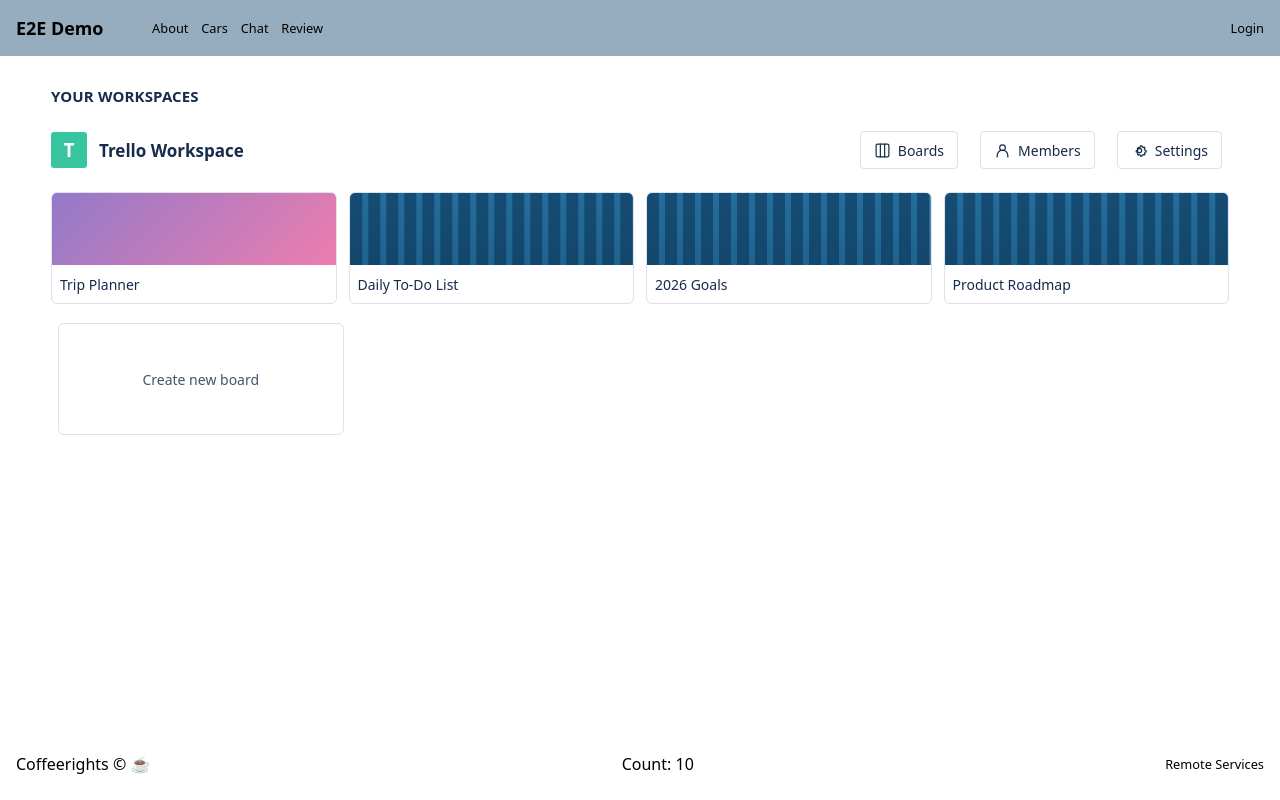
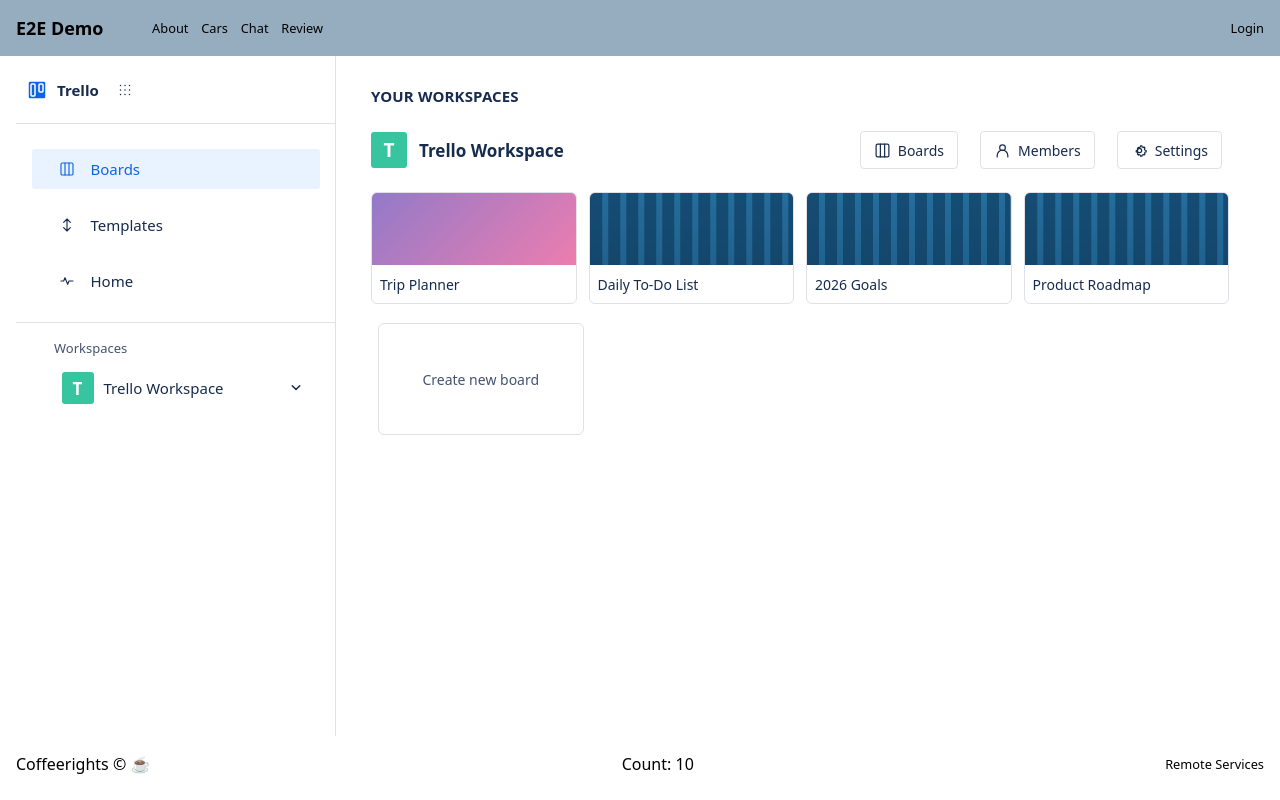
Before and after one commit to ofekmeshulam46-bot/Trello-Frontend, a React (Vite) app: page /boards in a window 1280 px wide. Built offline with nearby package versions, Linux system fonts and the light colour scheme; no server answers.

Commit message:
board-page nav bar

```diff
--- a/src/assets/styles/cmps/board/BoardIndex.css
+++ b/src/assets/styles/cmps/board/BoardIndex.css
@@ -1,12 +1,166 @@
 .board-index {
+  display: grid;
+  grid-template-columns: 320px minmax(0, 1fr);
   min-height: calc(100vh - 7.5rem);
   width: 100%;
   background: #fff;
-  padding: 30px 35px;
+}
+
+.board-sidebar {
+  min-height: calc(100vh - 7.5rem);
+  border-right: 1px solid #dfe1e6;
+  background: #fff;
+  color: #172b4d;
+}
+
+.sidebar-brand {
+  position: relative;
+  display: flex;
+  height: 68px;
+  align-items: center;
+  border-bottom: 1px solid #dfe1e6;
+  padding: 0 8px;
+}
+
+.sidebar-switcher {
+  display: grid;
+  width: 34px;
+  height: 34px;
+  place-items: center;
+  border: 0;
+  background: transparent;
+  color: #172b4d;
+  cursor: pointer;
+}
+
+.sidebar-switcher svg {
+  width: 18px;
+  height: 18px;
+  fill: currentColor;
+  stroke: none;
+}
+
+.sidebar-app-icon {
+  display: grid;
+  width: 26px;
+  height: 26px;
+  margin-right: 7px;
+  place-items: center;
+  color: #fff;
+}
+
+.sidebar-app-icon svg {
+  width: 24px;
+  height: 24px;
+  fill: #0c66e4;
+  stroke: #fff;
+  stroke-width: 1.5;
+}
+
+.sidebar-brand-name {
+  color: #172b4d;
+  font-size: 15px;
+  font-weight: 700;
+}
+
+.sidebar-nav {
+  display: grid;
+  gap: 1px;
+  padding: 17px 8px 14px;
+  border-bottom: 1px solid #dfe1e6;
+}
+
+.sidebar-nav-item {
+  display: flex;
+  height: 40px;
+  align-items: center;
+  gap: 16px;
+  border: 0;
+  border-radius: 3px;
+  background: transparent;
+  padding: 0 27px;
+  color: #172b4d;
+  font: inherit;
+  font-size: 15px;
+  text-align: left;
+  cursor: pointer;
+}
+
+.sidebar-nav-item.active {
+  background: #e9f2ff;
+  color: #0c66e4;
+}
+
+.sidebar-nav-item svg {
+  width: 16px;
+  height: 16px;
+  fill: none;
+  stroke: currentColor;
+  stroke-linecap: round;
+  stroke-linejoin: round;
+  stroke-width: 1.7;
+}
+
+.sidebar-workspaces {
+  padding: 16px 8px;
+}
+
+.sidebar-workspaces h4 {
+  margin: 0 0 8px;
+  padding: 0 30px;
+  color: #44546f;
+  font-size: 13px;
+  font-weight: 500;
+}
+
+.sidebar-workspace {
+  display: flex;
+  width: 100%;
+  height: 46px;
+  align-items: center;
+  gap: 10px;
+  border: 0;
+  border-radius: 3px;
+  background: transparent;
+  padding: 0 30px;
+  color: #172b4d;
+  font: inherit;
+  font-size: 15px;
+  text-align: left;
+  cursor: pointer;
+}
+
+.sidebar-workspace:hover {
+  background: #f4f5f7;
+}
+
+.sidebar-workspace-logo {
+  display: grid;
+  width: 32px;
+  height: 32px;
+  flex: 0 0 32px;
+  place-items: center;
+  border-radius: 3px;
+  background: #37c5a0;
+  color: #fff;
+  font-size: 17px;
+  font-weight: 700;
+}
+
+.sidebar-workspace > svg {
+  width: 18px;
+  height: 18px;
+  margin-left: auto;
+  fill: none;
+  stroke: currentColor;
+  stroke-linecap: round;
+  stroke-linejoin: round;
+  stroke-width: 2;
 }
 
 .board-main {
   width: 100%;
+  padding: 30px 35px;
 }
 
 .workspace-title {
@@ -173,6 +327,10 @@
 
 @media (max-width: 900px) {
   .board-index {
+    grid-template-columns: 220px minmax(0, 1fr);
+  }
+
+  .board-main {
     padding: 24px 20px;
   }
 
--- a/src/pages/BoardIndex.jsx
+++ b/src/pages/BoardIndex.jsx
@@ -68,6 +68,65 @@ export function Boardindex() {
 
   return (
     <section className="board-index">
+      <aside className="board-sidebar">
+        <div className="sidebar-brand">
+          <span className="sidebar-app-icon" aria-hidden="true">
+            <svg viewBox="0 0 24 24">
+              <rect x="3" y="3" width="18" height="18" rx="2" />
+              <rect x="6" y="6" width="4" height="12" rx="1" />
+              <rect x="14" y="6" width="4" height="8" rx="1" />
+            </svg>
+          </span>
+          <span className="sidebar-brand-name">Trello</span>
+          <button className="sidebar-switcher" type="button" aria-label="Open app switcher">
+            <svg viewBox="0 0 24 24" aria-hidden="true">
+              <circle cx="6" cy="6" r="1" />
+              <circle cx="12" cy="6" r="1" />
+              <circle cx="18" cy="6" r="1" />
+              <circle cx="6" cy="12" r="1" />
+              <circle cx="12" cy="12" r="1" />
+              <circle cx="18" cy="12" r="1" />
+              <circle cx="6" cy="18" r="1" />
+              <circle cx="12" cy="18" r="1" />
+              <circle cx="18" cy="18" r="1" />
+            </svg>
+          </button>
+        </div>
+
+        <nav className="sidebar-nav" aria-label="Workspace navigation">
+          <button className="sidebar-nav-item active" type="button">
+            <svg viewBox="0 0 24 24" aria-hidden="true">
+              <rect x="3" y="3" width="18" height="18" rx="2" />
+              <path d="M9 3v18M15 3v18" />
+            </svg>
+            <span>Boards</span>
+          </button>
+          <button className="sidebar-nav-item" type="button">
+            <svg viewBox="0 0 24 24" aria-hidden="true">
+              <path d="M12 3v18M7 8l5-5 5 5M7 16l5 5 5-5" />
+            </svg>
+            <span>Templates</span>
+          </button>
+          <button className="sidebar-nav-item" type="button">
+            <svg viewBox="0 0 24 24" aria-hidden="true">
+              <path d="M3 12h4l2-5 4 10 2-5h6" />
+            </svg>
+            <span>Home</span>
+          </button>
+        </nav>
+
+        <div className="sidebar-workspaces">
+          <h4>Workspaces</h4>
+          <button className="sidebar-workspace" type="button">
+            <span className="sidebar-workspace-logo">T</span>
+            <span>Trello Workspace</span>
+            <svg viewBox="0 0 24 24" aria-hidden="true">
+              <path d="m7 9 5 5 5-5" />
+            </svg>
+          </button>
+        </div>
+      </aside>
+
       <main className="board-main">
         <h3 className="workspace-title">YOUR WORKSPACES</h3>
         <div className="workspace-header">
```
